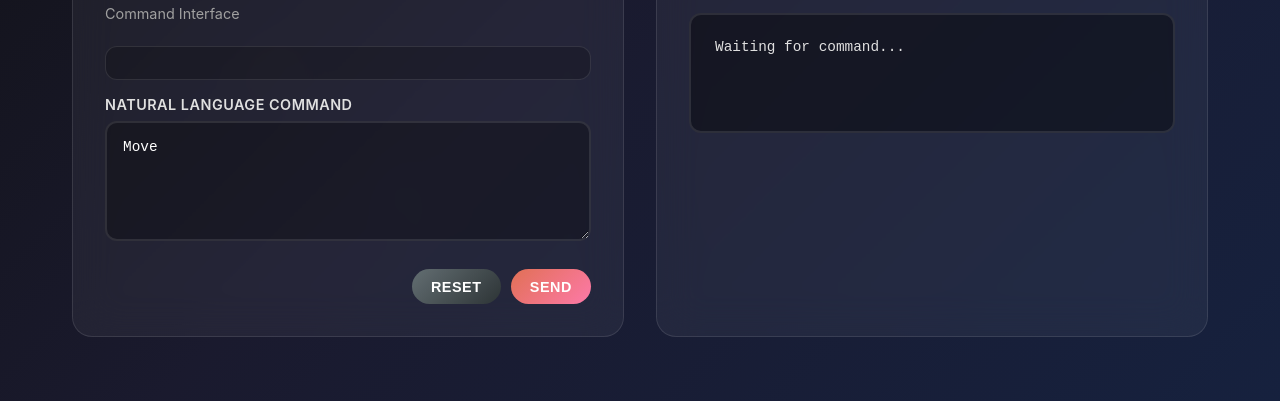
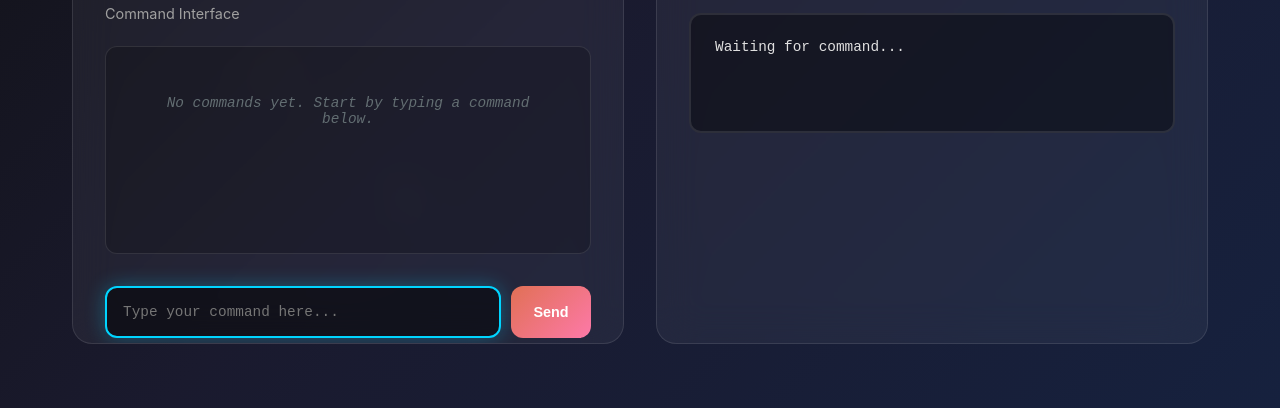
Before and after one commit to cheahhueyy/Funcloud, a website: page src/index.html in a window 1280 px wide. Shown: the part 563-971 px from the top of the page. Drawn offline with Linux system fonts and the light colour scheme.

Commit message:
Update index.html

```diff
--- a/src/index.html
+++ b/src/index.html
@@ -5,7 +5,6 @@
     <meta name="viewport" content="width=device-width, initial-scale=1.0">
     <title>Robot Arm Controller</title>
     <style>
-        /* Previous CSS styles remain the same */
         * {
             margin: 0;
             padding: 0;
@@ -431,7 +430,13 @@
             overflow-x: auto;
         }
 
-        /* New styles for chat history */
+        /* Chat history styles */
+        .chat-container {
+            display: flex;
+            flex-direction: column;
+            height: 100%;
+        }
+
         .chat-history {
             background: rgba(0, 0, 0, 0.2);
             border: 1px solid rgba(255, 255, 255, 0.1);
@@ -442,6 +447,7 @@
             overflow-y: auto;
             font-family: 'JetBrains Mono', 'Courier New', monospace;
             font-size: 0.9rem;
+            flex-grow: 1;
         }
 
         .chat-message {
@@ -479,6 +485,59 @@
         .message-content {
             white-space: pre-wrap;
             word-break: break-word;
+        }
+
+        .chat-input-container {
+            display: flex;
+            gap: 10px;
+            margin-top: 1rem;
+        }
+
+        .chat-input {
+            flex-grow: 1;
+            background: rgba(0, 0, 0, 0.3);
+            border: 2px solid rgba(255, 255, 255, 0.1);
+            border-radius: 12px;
+            padding: 0.8rem;
+            color: #ffffff;
+            font-family: 'Inter', sans-serif;
+            font-size: 0.9rem;
+            transition: all 0.3s ease;
+        }
+
+        .chat-input:focus {
+            outline: none;
+            border-color: #00d4ff;
+            box-shadow: 0 0 10px rgba(0, 212, 255, 0.3);
+        }
+
+        .chat-send-button {
+            background: linear-gradient(135deg, #e17055 0%, #fd79a8 100%);
+            color: white;
+            border: none;
+            padding: 0.6rem 1.2rem;
+            border-radius: 12px;
+            font-size: 0.9rem;
+            font-weight: 600;
+            cursor: pointer;
+            transition: all 0.3s ease;
+            min-width: 80px;
+        }
+
+        .chat-send-button:hover {
+            transform: translateY(-2px);
+            box-shadow: 0 5px 15px rgba(225, 112, 85, 0.4);
+        }
+
+        .chat-send-button:active {
+            transform: translateY(0);
+        }
+
+        .empty-chat {
+            text-align: center;
+            color: #636e72;
+            font-style: italic;
+            padding: 2rem;
         }
     </style>
 </head>
@@ -619,23 +678,22 @@ return them in order as a list:
                 </h2>
                 <p class="panel-subtitle">Command Interface</p>
 
+                <div class="chat-container">
                     <!-- Chat History Display -->
                     <div id="chat-history" class="chat-history">
-                    <!-- Chat messages will be added here dynamically -->
+                        <div class="empty-chat">No commands yet. Start by typing a command below.</div>
                     </div>
 
-                <div class="form-group">
-                    <label for="user-prompt">Natural Language Command</label>
-                    <textarea id="user-prompt" placeholder="Try: 'Blink 3 times fast' or 'Move servo to 90 degrees'">Move </textarea>
+                    <div class="chat-input-container">
+                        <input type="text" id="chat-input" class="chat-input" placeholder="Type your command here...">
+                        <button id="chat-send-button" class="chat-send-button">Send</button>
                     </div>
 
                     <div class="button-container">
                         <button id="reset-button" class="reset-button">
-                        Reset
+                            Reset Chat
                         </button>
-                    <button id="send-button" class="send-button-small">
-                        Send
-                    </button>
+                    </div>
                 </div>
             </div>
 
@@ -653,13 +711,18 @@ return them in order as a list:
         // Chat history array to store user prompts and responses
         let chatHistory = [];
 
-        document.getElementById('send-button').addEventListener('click', async () => {
+        // Function to send command to the AI
+        async function sendCommand() {
             const systemPrompt = document.getElementById('system-prompt').value;
-            const userPrompt = document.getElementById('user-prompt').value;
+            const chatInput = document.getElementById('chat-input');
+            const userPrompt = chatInput.value.trim();
             const functionUrl = document.getElementById('function-url').value;
             const responseDiv = document.getElementById('response');
             const statusDiv = document.getElementById('status');
-            const sendButton = document.getElementById('send-button');
+            const sendButton = document.getElementById('chat-send-button');
+
+            // Don't send if input is empty
+            if (!userPrompt) return;
 
             // Reset status
             statusDiv.className = 'status';
@@ -671,13 +734,25 @@ return them in order as a list:
             responseDiv.textContent = 'Transmitting to device...';
 
             try {
+                // Build the complete prompt with chat history
+                let completePrompt = userPrompt;
+                if (chatHistory.length > 0) {
+                    // Include previous conversation context
+                    completePrompt = "Previous commands and responses:\n";
+                    chatHistory.forEach(entry => {
+                        completePrompt += `User: ${entry.user}\n`;
+                        completePrompt += `Response: ${entry.response}\n\n`;
+                    });
+                    completePrompt += `Current command: ${userPrompt}`;
+                }
+
                 const response = await fetch(functionUrl, {
                     method: 'POST',
                     headers: {
                         'Content-Type': 'application/json',
                     },
                     body: JSON.stringify({
-                        "user_prompt": userPrompt,
+                        "user_prompt": completePrompt,
                         ...(systemPrompt ? {"system_prompt": systemPrompt} : {})
                     })
                 });
@@ -724,10 +799,13 @@ return them in order as a list:
                 sendButton.innerHTML = 'Send';
                 sendButton.disabled = false;
 
-                // Clear the user prompt textarea
-                document.getElementById('user-prompt').value = '';
+                // Clear the chat input
+                chatInput.value = '';
+
+                // Focus back on the input for next command
+                chatInput.focus();
             }
-        });
+        }
 
         // Function to add message to chat history
         function addToChatHistory(userPrompt, response) {
@@ -746,6 +824,11 @@ return them in order as a list:
         function updateChatHistoryDisplay() {
             const chatHistoryDiv = document.getElementById('chat-history');
             chatHistoryDiv.innerHTML = '';
+
+            if (chatHistory.length === 0) {
+                chatHistoryDiv.innerHTML = '<div class="empty-chat">No commands yet. Start by typing a command below.</div>';
+                return;
+            }
 
             // Add each message to the display
             chatHistory.forEach(entry => {
@@ -772,6 +855,16 @@ return them in order as a list:
             chatHistoryDiv.scrollTop = chatHistoryDiv.scrollHeight;
         }
 
+        // Event listeners
+        document.getElementById('chat-send-button').addEventListener('click', sendCommand);
+
+        // Send on Enter key
+        document.getElementById('chat-input').addEventListener('keydown', (e) => {
+            if (e.key === 'Enter') {
+                sendCommand();
+            }
+        });
+
         // Reset button functionality
         document.getElementById('reset-button').addEventListener('click', () => {
             // Clear chat history
@@ -787,13 +880,6 @@ return them in order as a list:
             const statusDiv = document.getElementById('status');
             statusDiv.className = 'status';
             statusDiv.classList.remove('show');
-        });
-
-        // Add enter key support for textarea
-        document.getElementById('user-prompt').addEventListener('keydown', (e) => {
-            if (e.ctrlKey && e.key === 'Enter') {
-                document.getElementById('send-button').click();
-            }
         });
 
         // Toggle system prompt visibility
@@ -827,6 +913,9 @@ return them in order as a list:
                 panel.style.borderColor = 'rgba(0, 0, 0, 0.1)';
             });
         });
+
+        // Focus on chat input when page loads
+        document.getElementById('chat-input').focus();
     </script>
 </body>
 </html>
```
Lines whose indentation alone changed are shown as unchanged.
